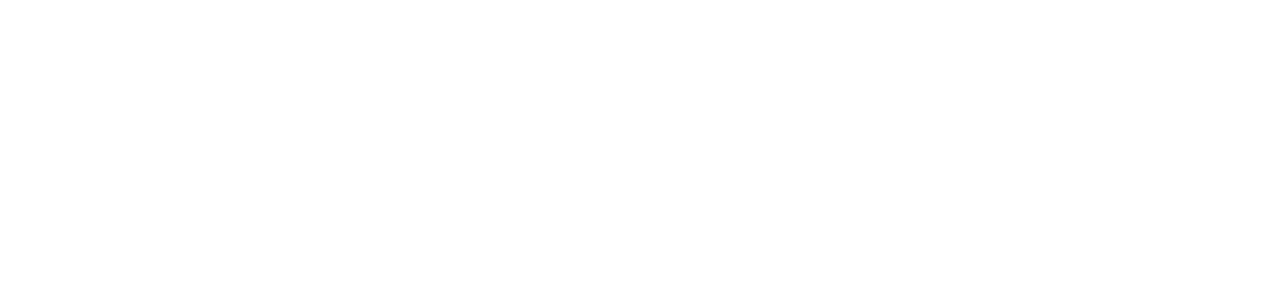
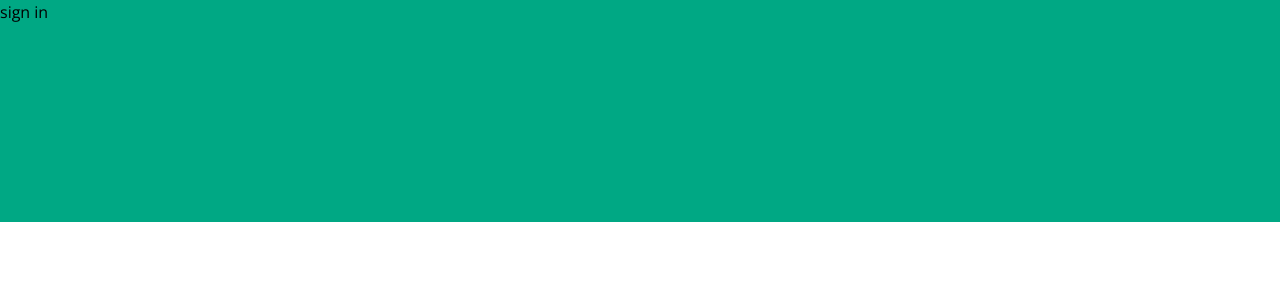
Before and after one commit to farjanaIslamNipa/whatsapp-web-clone-with-react, a React (Create React App) app: page / in a window 1280 px wide. Shown: the top 300 px of the page. Built offline with nearby package versions, Linux system fonts and the light colour scheme.

Commit message:
set favicon

```diff
--- a/public/index.html
+++ b/public/index.html
@@ -9,35 +9,16 @@
       name="description"
       content="Web site created using create-react-app"
     />
-    <link rel="apple-touch-icon" href="%PUBLIC_URL%/logo192.png" />
+        <!-- Favicon Image URL -->
+      <link rel="icon" href="/whatsapp.ico" />
     <!--
       manifest.json provides metadata used when your web app is installed on a
       user's mobile device or desktop. See https://developers.google.com/web/fundamentals/web-app-manifest/
-    -->
-    <link rel="manifest" href="%PUBLIC_URL%/manifest.json" />
-    <!--
-      Notice the use of %PUBLIC_URL% in the tags above.
-      It will be replaced with the URL of the `public` folder during the build.
-      Only files inside the `public` folder can be referenced from the HTML.
-
-      Unlike "/favicon.ico" or "favicon.ico", "%PUBLIC_URL%/favicon.ico" will
-      work correctly both with client-side routing and a non-root public URL.
-      Learn how to configure a non-root public URL by running `npm run build`.
     -->
     <title>WhatsApp</title>
   </head>
   <body>
     <noscript>You need to enable JavaScript to run this app.</noscript>
     <div id="root"></div>
-    <!--
-      This HTML file is a template.
-      If you open it directly in the browser, you will see an empty page.
-
-      You can add webfonts, meta tags, or analytics to this file.
-      The build step will place the bundled scripts into the <body> tag.
-
-      To begin the development, run `npm start` or `yarn start`.
-      To create a production bundle, use `npm run build` or `yarn build`.
-    -->
   </body>
 </html>
--- a/src/App.js
+++ b/src/App.js
@@ -1,10 +1,11 @@
 import './App.css';
+import SignIn from './components/SignIn.js';
 
 
 function App() {
   return (
-    <div className=''>
-
+    <div>
+      <SignIn />
     </div>
   );
 }
--- /dev/null
+++ b/src/components/SignIn.js
@@ -0,0 +1,13 @@
+import React from 'react';
+
+const SignIn = () => {
+  return (
+    <div>
+      <div className="bg-default h-[222px]">
+        sign in
+      </div>
+    </div>
+  );
+};
+
+export default SignIn;
```
Also changed, not shown: public/manifest.json (deleted), 1 other file (tests, documents, lock files or other folders).
